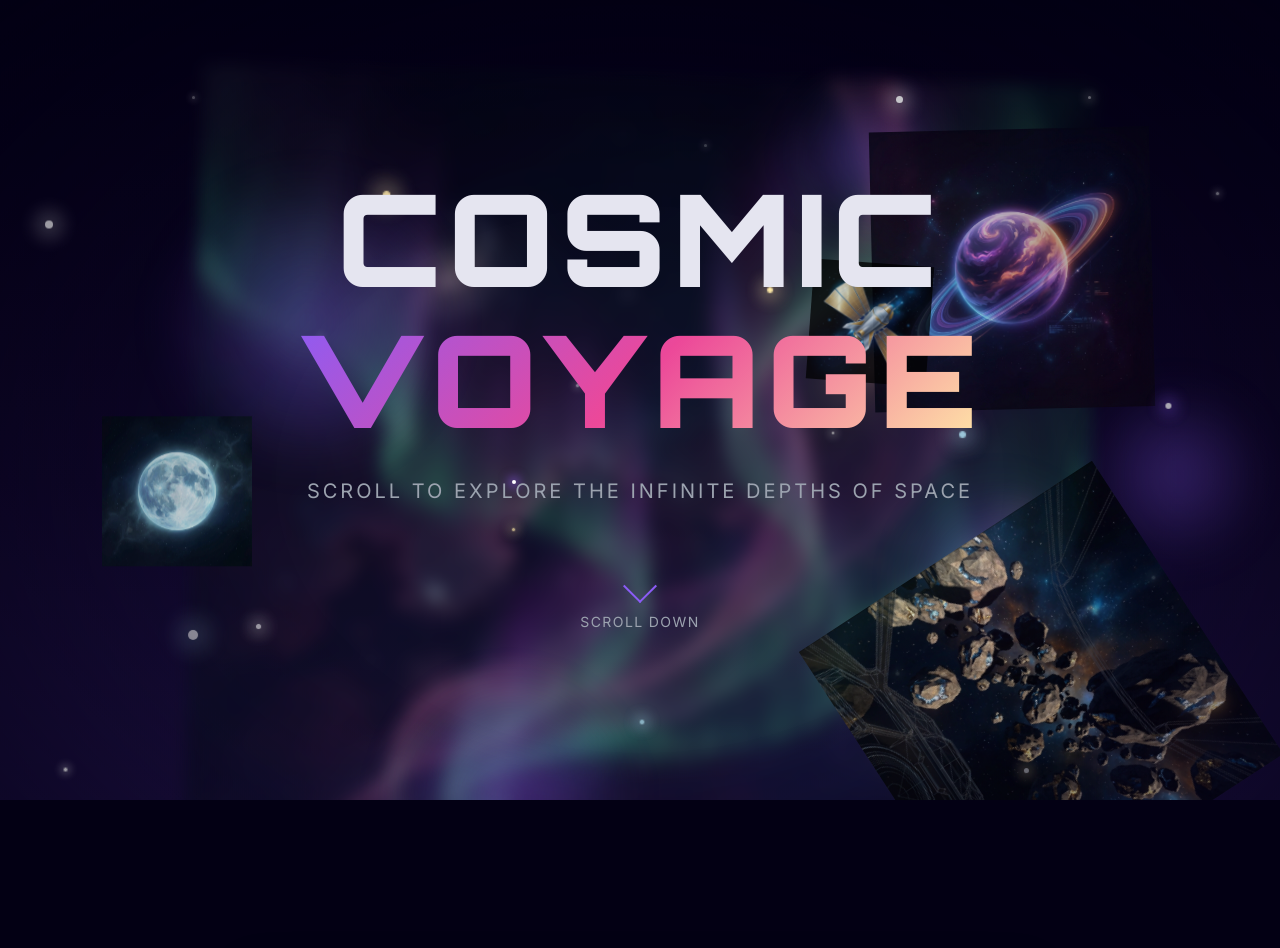
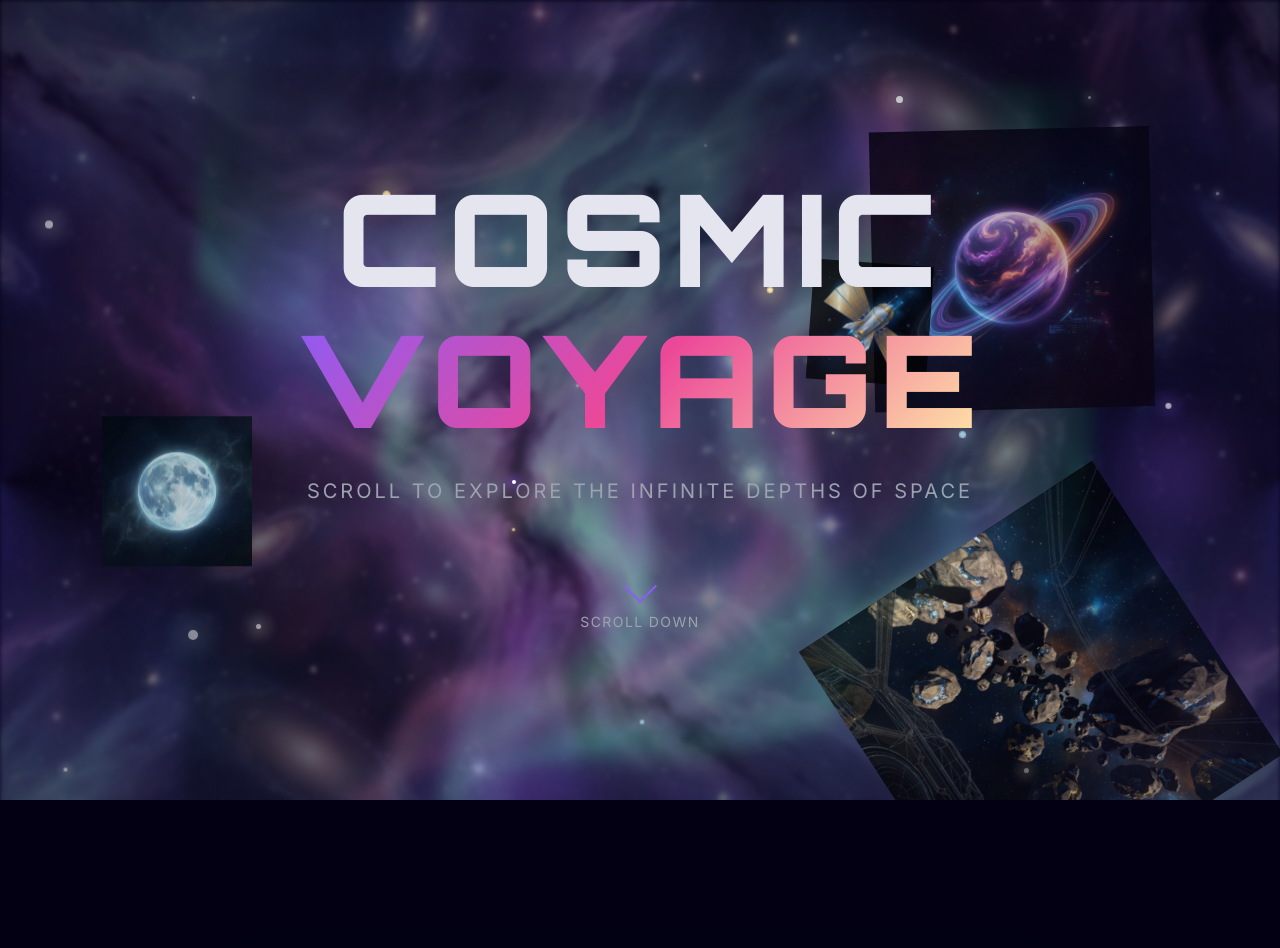
Before and after one commit to raashadb/raashadb.github.io, a plain HTML site: page index.html in a window 1280 px wide. Shown: the top 948 px of the page. Drawn offline with Linux system fonts and the light colour scheme.

Commit message:
Update task2.css

```diff
--- a/task2.css
+++ b/task2.css
@@ -80,7 +80,7 @@ body {
   position: absolute;
   width: 100%;
   height: 100%;
-  background: url('assets/nebula_background.png') center/cover no-repeat;
+  background: url('nebula_background.png') center/cover no-repeat;
   opacity: 0.6;
   filter: blur(2px);
 }
```
